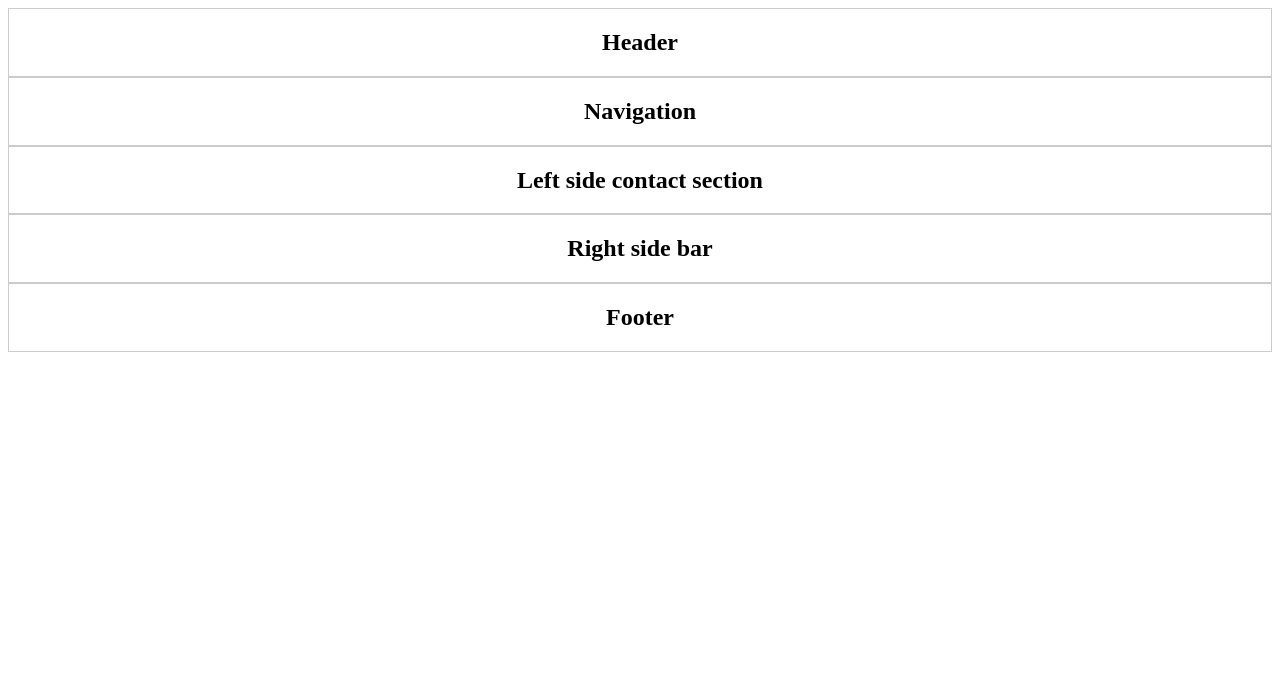
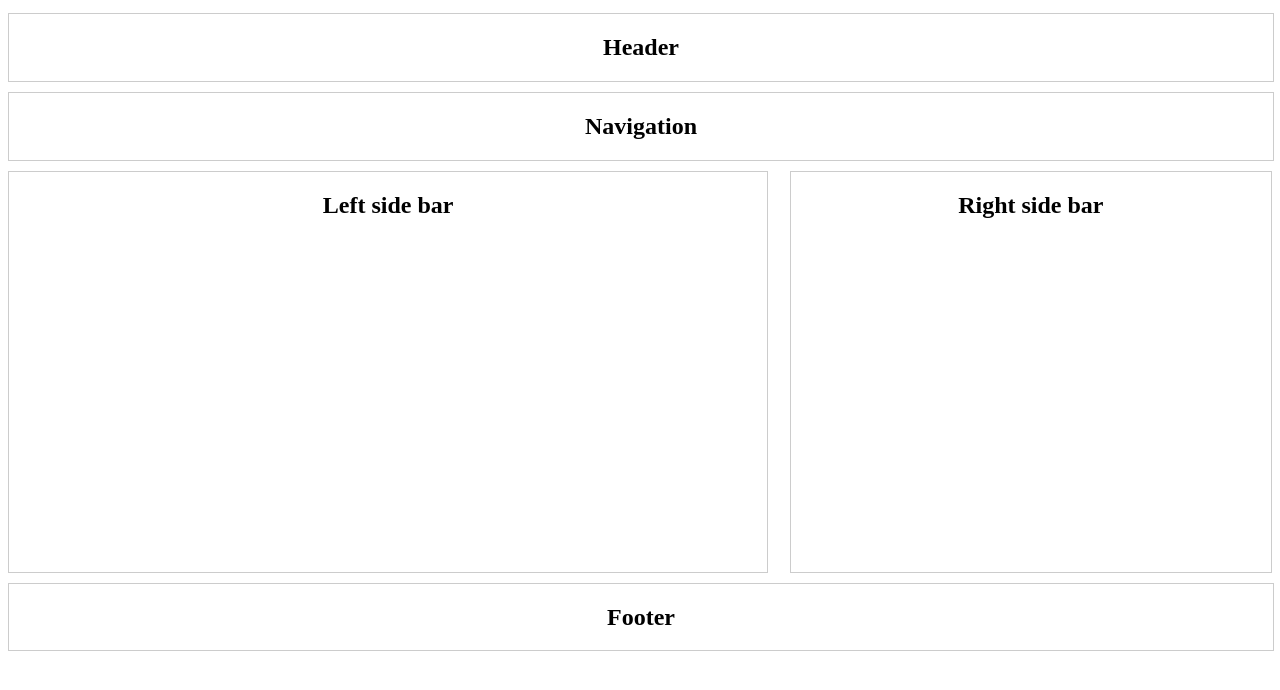
Before and after one commit to Michaelkonda/HW-Wireframe, a plain HTML site: page index.html in a window 1280 px wide. Drawn offline with Linux system fonts and the light colour scheme.

Commit message:
added more style

```diff
--- a/index.html
+++ b/index.html
@@ -16,7 +16,7 @@
     </nav>
     <section>
         <aside>
-            <h2>Left side contact section</h2>
+            <h2>Left side bar</h2>
         </aside>
         <aside>
             <h2>Right side bar</h2>
--- a/style.css
+++ b/style.css
@@ -1,4 +1,17 @@
 header, nav, aside, footer{
     border: 1px solid #ccc;
     text-align: center;
+    float: left;
+    width: 100%;
+    margin: 5px 0px;
 }
+aside:nth-child(1){
+    width: 60%;
+    height: 400px;
+
+}
+aside:nth-child(2){
+    width: 38%;
+    float: right;
+    height: 400px;
+}
```
